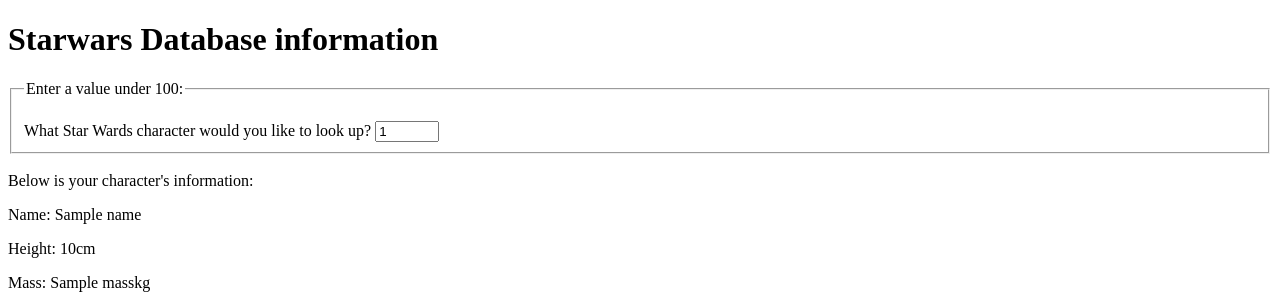
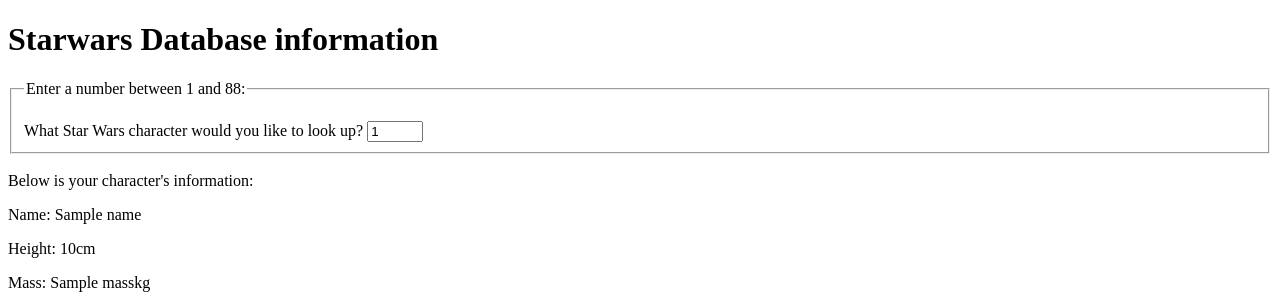
Before and after one commit to mxrtydluffy/Web1.1-Quiz-2, a Flask app: template templates/home.html in a window 1280 px wide. Shown: the top 300 px of the page. Run offline with Flask 2, Linux system fonts and the light colour scheme; the template is opened without the code that fills it: most values are stand-ins (such as "Sample title", 1, 10 or a date in 2020).

Commit message:
finished quiz 2

```diff
--- a/app.py
+++ b/app.py
@@ -29,6 +29,7 @@
         homeworld = json.loads(character_info.content).get("homeworld")
         films = json.loads(character_info.content).get("films")
 
+        # Information being presented
         content = {
             "name" : name,
             "height" : height,
@@ -39,10 +40,10 @@
             "films" : films
         }
 
-        return render_template('results.html', **content)
+        return render_template('home.html', **content)
 
     else:
-        return render_template('hoome.html', **content)
+        return render_template('home.html', **content)
 
 
 if __name__ == '__main__':
--- a/templates/home.html
+++ b/templates/home.html
@@ -11,18 +11,17 @@
     <h1>Starwars Database information</h1>
     <form action="/results" method="POST">
         <fieldset>
-            <legend>Enter a value under 100:</legend>
+            <legend>Enter a number between 1 and 88:</legend>
             <br>
             <label>
-                What Star Wards character would you like to look up?
-                <input type="number" name="character_index" min="1" max="100" value="1" required>
-
+                What Star Wars character would you like to look up?
+                <input type="number" name="character_index" min="1" max="88" value="1" required>
             </label>
             <br>
         </fieldset>
     </form>
 
-    <section id="form_results">
+    <section id="results">
         <br>
             Below is your character's information:
         <br>
```
